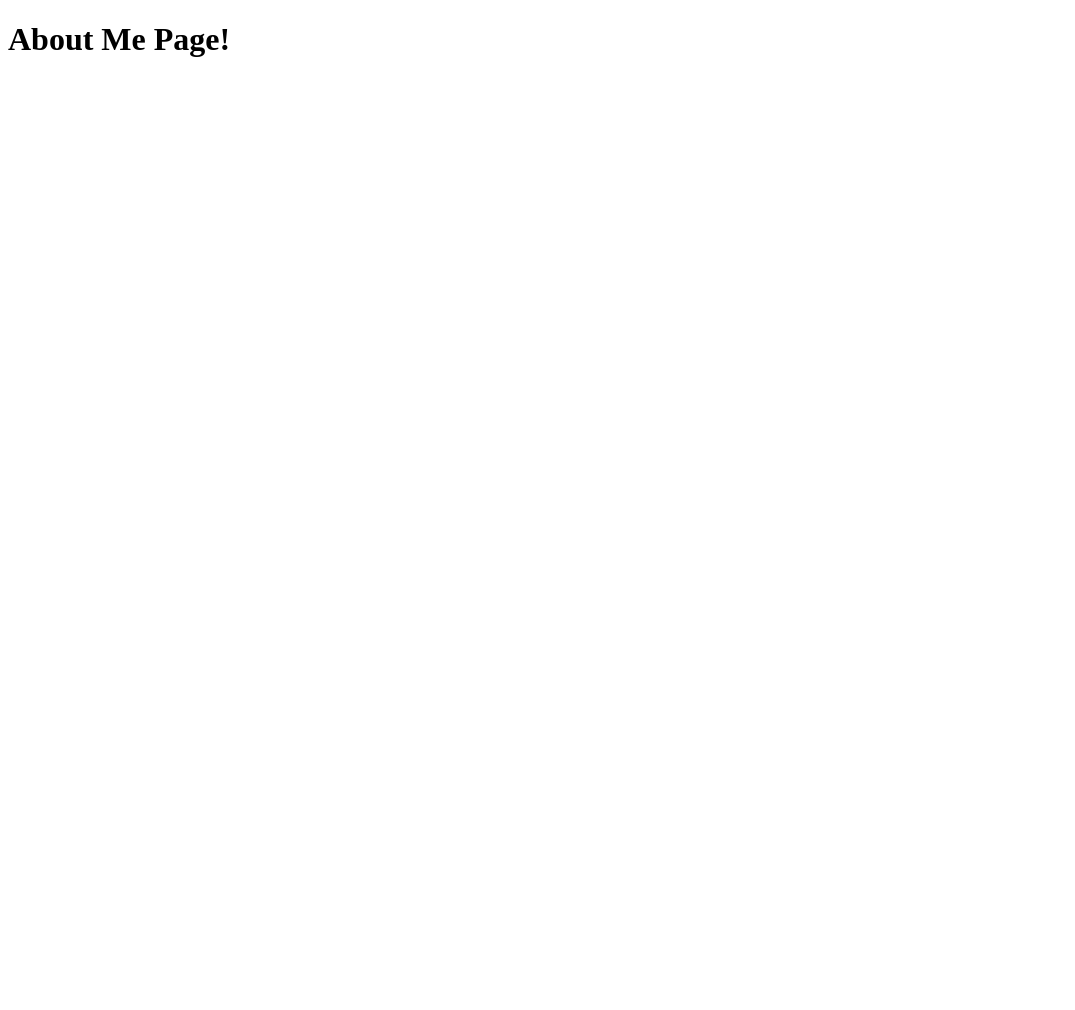
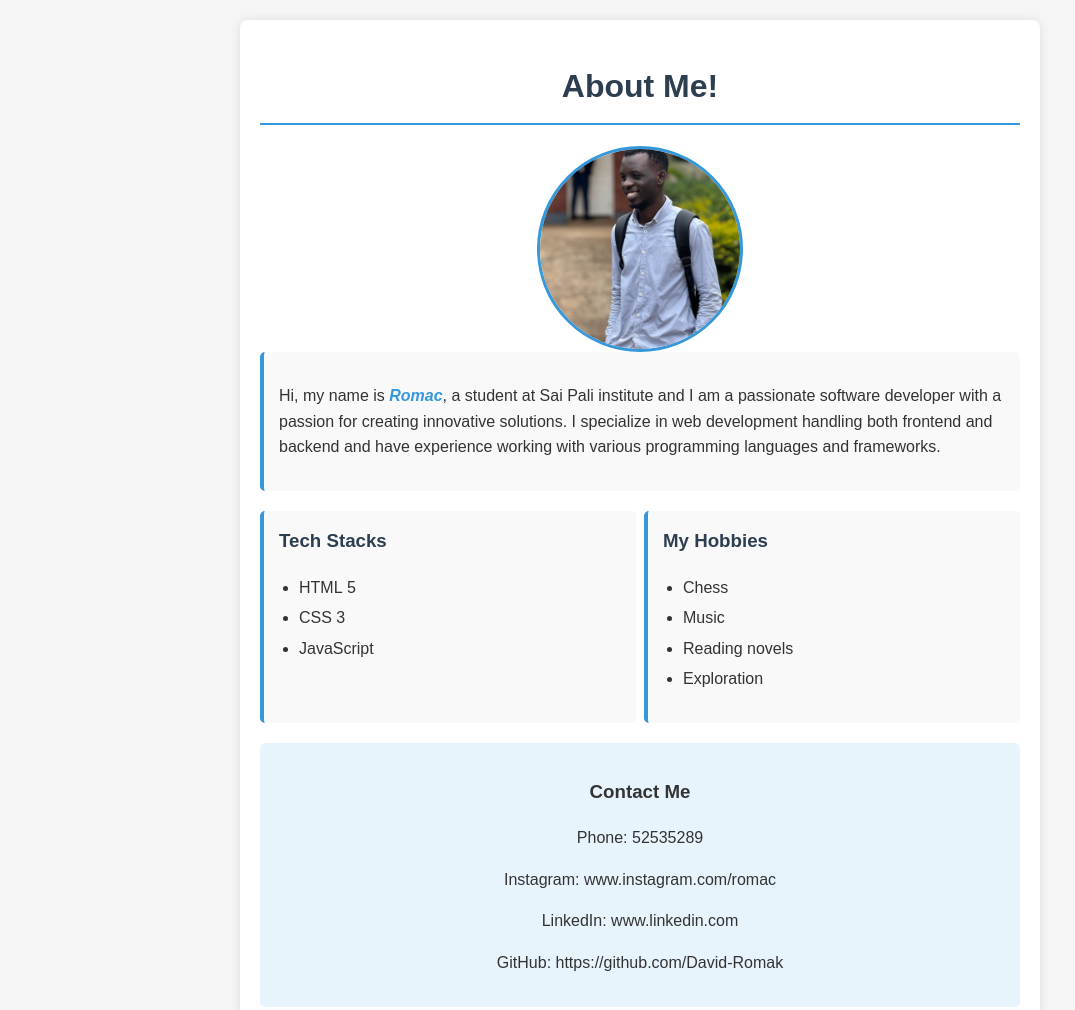
Before and after one commit to David-Romak/about-me-page, a plain HTML site: page index.html in a window 1280 px wide. Shown: the whole page, without its empty margins (0-1075 px from the left). Before the commit the page ends 800 px from the top, so only its background shows below. Drawn offline with Linux system fonts and the light colour scheme.

Commit message:
first attempt

```diff
--- a/index.html
+++ b/index.html
@@ -1,11 +1,69 @@
 <!DOCTYPE html>
 <html lang="en">
-<head>
-    <meta charset="UTF-8">
-    <meta name="viewport" content="width=device-width, initial-scale=1.0">
+  <head>
+    <meta charset="UTF-8" />
+    <meta name="viewport" content="width=device-width, initial-scale=1.0" />
     <title>About Romac</title>
-</head>
-<body>
-    <h1>About Me Page!</h1>
-</body>
+    <link rel="stylesheet" href="./styles.css" />
+  </head>
+  <body>
+    <div class="loader">Loading Romac portfolio...</div>
+    <div class="container">
+      <h1>About Me!</h1>
+      <img
+        src="./images/ma_pic.jpeg"
+        alt="romac-pic"
+        class="profile-img"
+        style="width: 200px; height: 200px"
+      />
+
+      <div class="section">
+        <p>
+          Hi, my name is <strong><i class="highlight">Romac</i></strong
+          >, a student at Sai Pali institute and I am a passionate software
+          developer with a passion for creating innovative solutions. I
+          specialize in web development handling both frontend and backend and
+          have experience working with various programming languages and
+          frameworks.
+        </p>
+      </div>
+
+      <div
+        style="display: flex; flex-wrap: wrap; justify-content: space-between"
+      >
+        <div class="section" style="flex-basis: 45%">
+          <h3>Tech Stacks</h3>
+          <ul>
+            <li>HTML&nbsp;5</li>
+            <li>CSS&nbsp;3</li>
+            <li>JavaScript</li>
+          </ul>
+        </div>
+
+        <div class="section" style="flex-basis: 45%">
+          <h3>My Hobbies</h3>
+          <ul>
+            <li>Chess</li>
+            <li>Music</li>
+            <li>Reading novels</li>
+            <li>Exploration</li>
+          </ul>
+        </div>
+      </div>
+
+      <div class="contact">
+        <h3>Contact Me</h3>
+        <p>Phone: 52535289</p>
+        <p>Instagram: www.instagram.com/romac</p>
+        <p>LinkedIn: www.linkedin.com</p>
+        <p>GitHub: https://github.com/David-Romak</p>
+      </div>
+    </div>
+
+    <script>
+      setTimeout(function () {
+        document.querySelector(".loader").style.display = "none";
+      }, 3000);
+    </script>
+  </body>
 </html>
--- /dev/null
+++ b/styles.css
@@ -0,0 +1,83 @@
+      body {
+        font-family: "Arial", sans-serif;
+        line-height: 1.6;
+        margin: 0;
+        padding: 20px;
+        background-color: #f5f5f5;
+        color: #333;
+        max-width: 800px;
+        margin: 0 auto;
+      }
+
+      h1 {
+        color: #2c3e50;
+        text-align: center;
+        border-bottom: 2px solid #3498db;
+        padding-bottom: 10px;
+      }
+
+      .container {
+        background-color: white;
+        padding: 20px;
+        border-radius: 8px;
+        box-shadow: 0 0 10px rgba(0, 0, 0, 0.1);
+      }
+
+      .profile-img {
+        display: block;
+        margin: 0 auto;
+        width: 200px;
+        height: 200px;
+        border-radius: 50%;
+        object-fit: cover;
+        border: 3px solid #3498db;
+      }
+
+      .section {
+        margin-bottom: 20px;
+        padding: 15px;
+        background-color: #f9f9f9;
+        border-radius: 5px;
+        border-left: 4px solid #3498db;
+      }
+
+      .section h3 {
+        color: #2c3e50;
+        margin-top: 0;
+      }
+
+      ul {
+        padding-left: 20px;
+      }
+
+      li {
+        margin-bottom: 5px;
+      }
+
+      .contact {
+        background-color: #e8f4fc;
+        padding: 15px;
+        border-radius: 5px;
+        text-align: center;
+      }
+
+      .highlight {
+        color: #3498db;
+        font-weight: bold;
+      }
+
+      .loader {
+        position: fixed;
+        top: 0;
+        left: 0;
+        width: 100%;
+        height: 100%;
+        background: #f5f5f5;
+        display: flex;
+        justify-content: center;
+        align-items: center;
+        z-index: 9999;
+        font-size: 24px;
+        color: #3498db;
+        font-weight: bold;
+      }
```
Also changed, not shown: images/ma_pic.jpeg (added).
